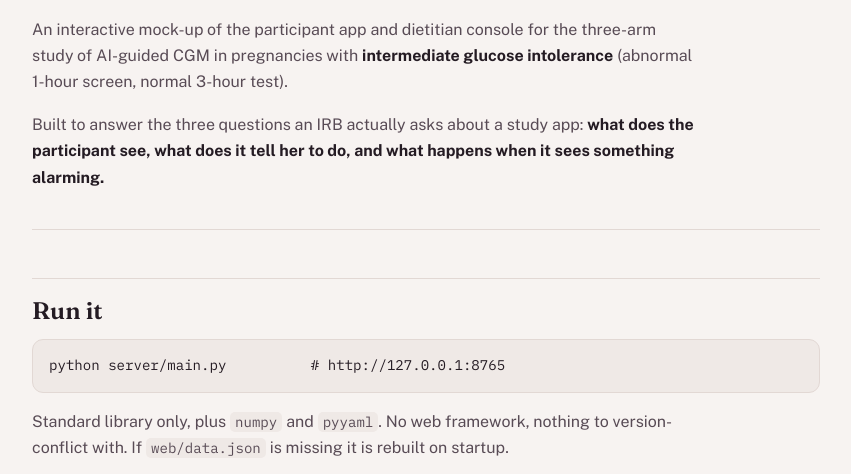
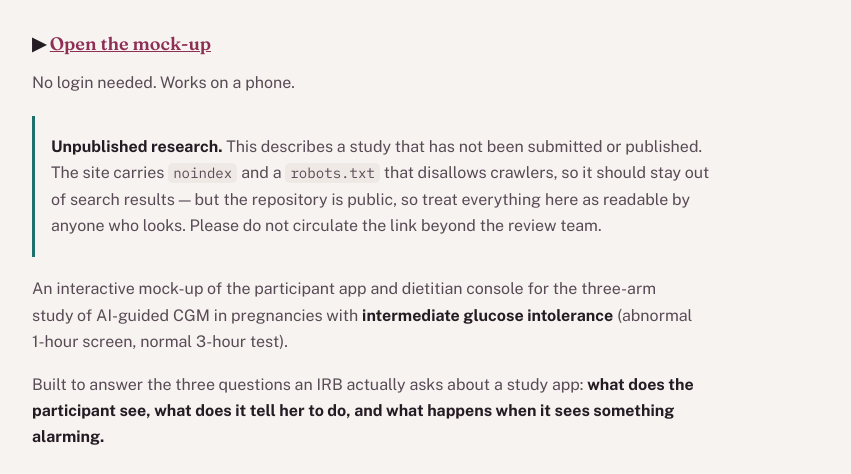
Before and after one commit to MADscientist314/igt-coach-mockup, a plain HTML site: page docs/methods.html in a window 1280 px wide. Shown: the part 270-744 px from the top of the page, without its empty margins (214-1065 px from the left). Drawn offline with nearby package versions, Linux system fonts and the light colour scheme.

Commit message:
Add the live Pages URL and an unpublished-research notice to the README

```diff
--- a/docs/methods.html
+++ b/docs/methods.html
@@ -63,6 +63,15 @@ This describes a study that has not been submitted or published. The page is
 unlisted and excluded from search engines, but anyone holding the link can read
 it. Please do not circulate it.</div>
 <h1 id="igt-coach-irb-mock-up">IGT Coach — IRB mock-up</h1>
+<h3 id="open-the-mock-up">▶ <a href="https://madscientist314.github.io/igt-coach-mockup/">Open the mock-up</a></h3>
+<p>No login needed. Works on a phone.</p>
+<blockquote>
+<p><strong>Unpublished research.</strong> This describes a study that has not been submitted
+or published. The site carries <code>noindex</code> and a <code>robots.txt</code> that disallows
+crawlers, so it should stay out of search results — but the repository is
+public, so treat everything here as readable by anyone who looks. Please do
+not circulate the link beyond the review team.</p>
+</blockquote>
 <p>An interactive mock-up of the participant app and dietitian console for the
 three-arm study of AI-guided CGM in pregnancies with <strong>intermediate glucose
 intolerance</strong> (abnormal 1-hour screen, normal 3-hour test).</p>
```
Also changed, not shown: 1 other file.
